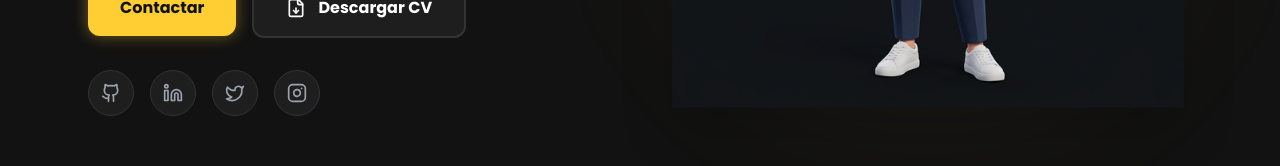
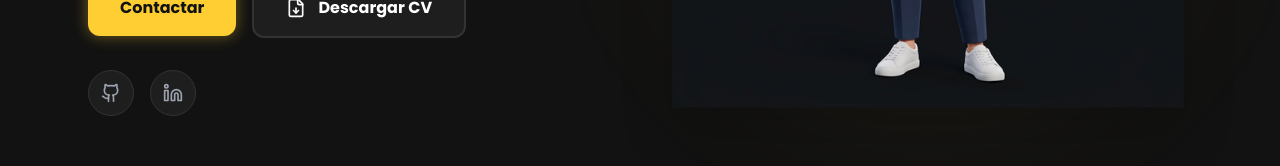
Before and after one commit to Diana-Bernardos/Portfolio_Avatar, a React (Vite) app: page / in a window 1280 px wide. Shown: the part 580-746 px from the top of the page. Built offline with nearby package versions, Linux system fonts and the light colour scheme.

Commit message:
cambios en textos

```diff
--- a/src/components/Certifications.tsx
+++ b/src/components/Certifications.tsx
@@ -5,7 +5,8 @@ export function Certifications() {
   const certs = [
     'Técnico Superior en Desarrollo de Aplicaciones Web (DAW)',
     'Bootcamp Desarrollo de Páginas Web',
-    'Formación continua en IA (Ollama, HuggingFace)'
+    'Formación continua en IA (Ollama, HuggingFace)',
+    'Certificación de Google en UX/UI',
   ];
 
   return (
--- a/src/components/Experience.tsx
+++ b/src/components/Experience.tsx
@@ -66,7 +66,7 @@ export function Experience() {
             Trayectoria
           </h2>
           <p className="text-gray-400 max-w-2xl mx-auto text-lg">
-            Mi recorrido profesional y académico que me ha llevado hasta el desarrollo web y el diseño UX/UI.
+            Mi recorrido profesional y académico que me ha llevado hasta el desarrollo web y el diseño UX/UI integrando IA en mis proyectos.
           </p>
         </motion.div>
 
--- a/src/components/Hero.tsx
+++ b/src/components/Hero.tsx
@@ -1,4 +1,4 @@
-import { FileDown, Github, Linkedin, Twitter, Instagram } from 'lucide-react';
+import { FileDown, Github, Linkedin } from 'lucide-react';
 import { motion, Variants } from 'framer-motion';
 
 import avatar from '../assets/images/avatar-hero.png';
@@ -68,7 +68,7 @@ export function Hero() {
           </motion.div>
 
           <motion.div variants={item} className="flex gap-4">
-            {[Github, Linkedin, Twitter, Instagram].map((Icon, i) => (
+            {[Github, Linkedin].map((Icon, i) => (
               <a
                 key={i}
                 href={Icon === Github ? 'https://github.com/Diana-Bernardos' : Icon === Linkedin ? 'https://www.linkedin.com/in/diana-bernardos-moraleda-536378223' : '#'}
```
